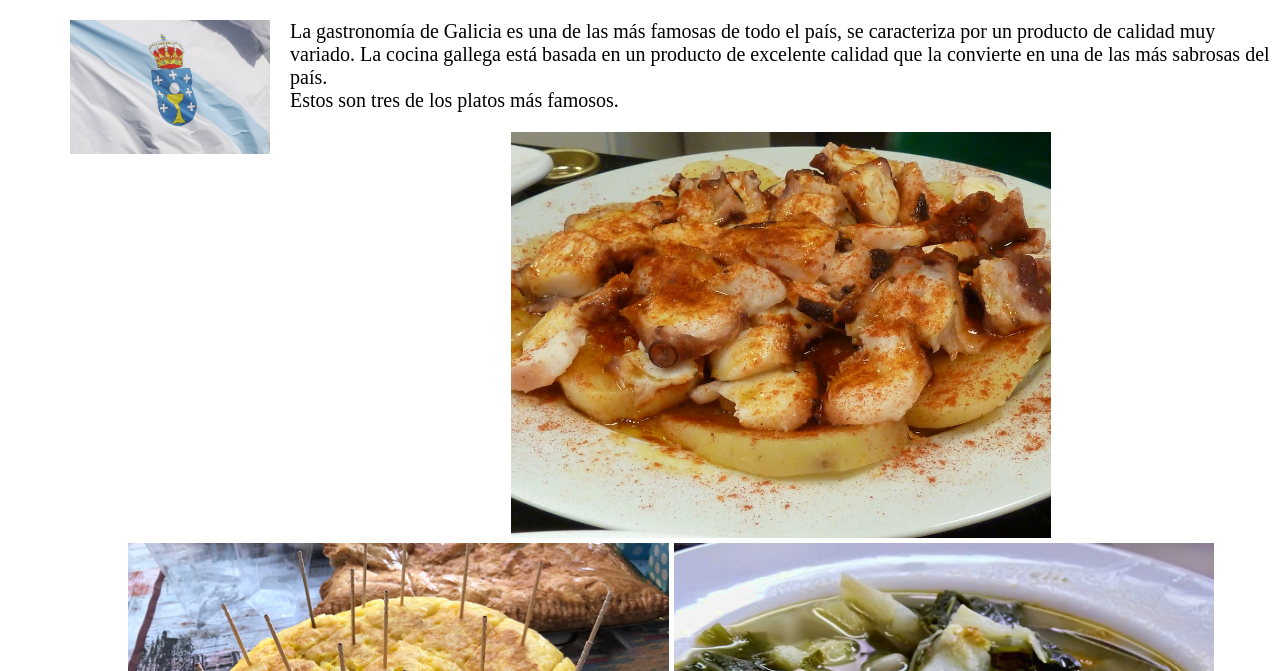
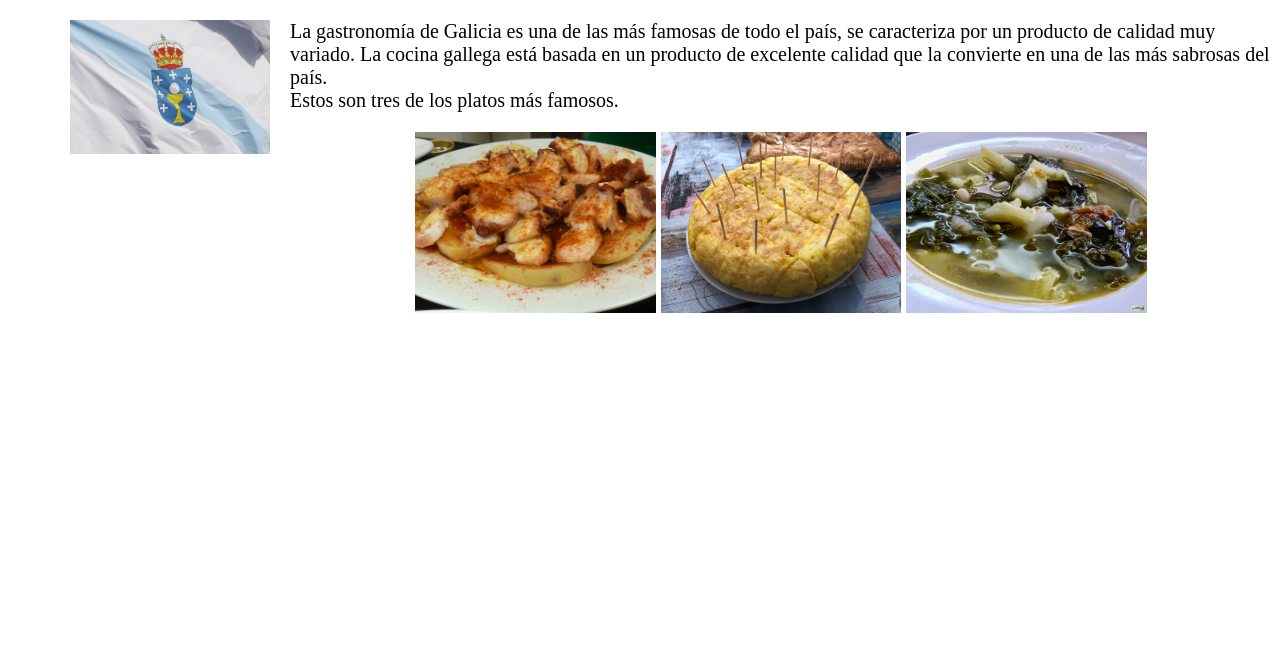
Before and after one commit to BrunoRuibal/BrunoRuibal.github.io, a plain HTML site: page index.html in a window 1280 px wide. Shown: the part 129-800 px from the top of the page. Drawn offline with Linux system fonts and the light colour scheme.

Commit message:
Add files via upload

```diff
--- a/index.html
+++ b/index.html
@@ -52,10 +52,10 @@
        <p>La gastronomía de Galicia es una de las más famosas de todo el país, se caracteriza por un producto de calidad muy variado. La cocina gallega está basada en un producto de excelente calidad que la convierte en una de las más sabrosas del país.<br> Estos son  tres de los platos más famosos.</p>
 
        <p align="center">
-        <a href="pulpo.html"><img id="fotos" src="imagenes/pulpo.jpg" width="45%"></a>
+        <a href="pulpo.html"><img id="fotos" src="imagenes/pulpo.jpg" width="20%"></a>
 
-       <a href="tortilla.html"><img id="fotos"src="imagenes/Tortilla_de_patatas.jpg"width="45%"></a>
-       <a href="caldo.html"><img id="fotos"src= "imagenes/caldo.jpg" width="45%"></a></p>
+       <a href="tortilla.html"><img id="fotos"src="imagenes/Tortilla_de_patatas.jpg"width="20%"></a>
+       <a href="caldo.html"><img id="fotos"src= "imagenes/caldo.jpg" width="20%"></a></p>
     </body>
 </div>
 
```
